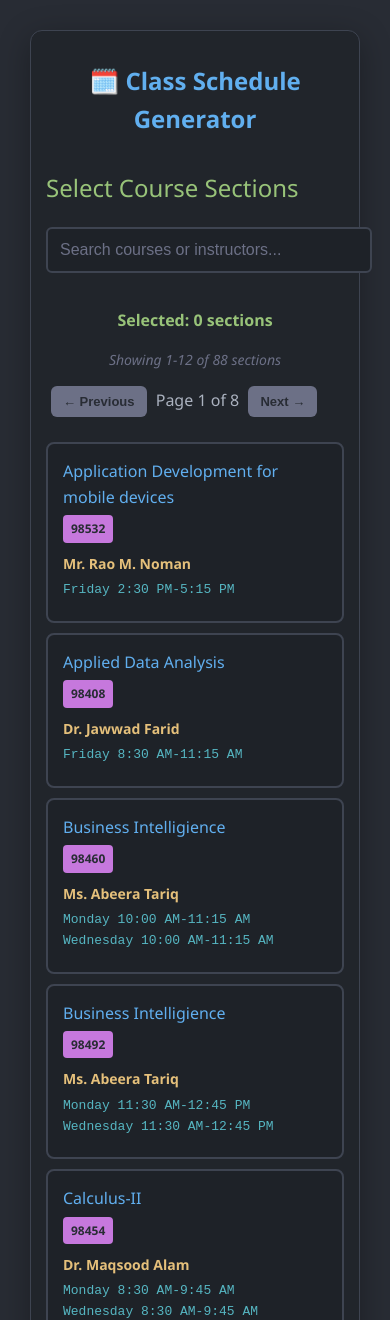
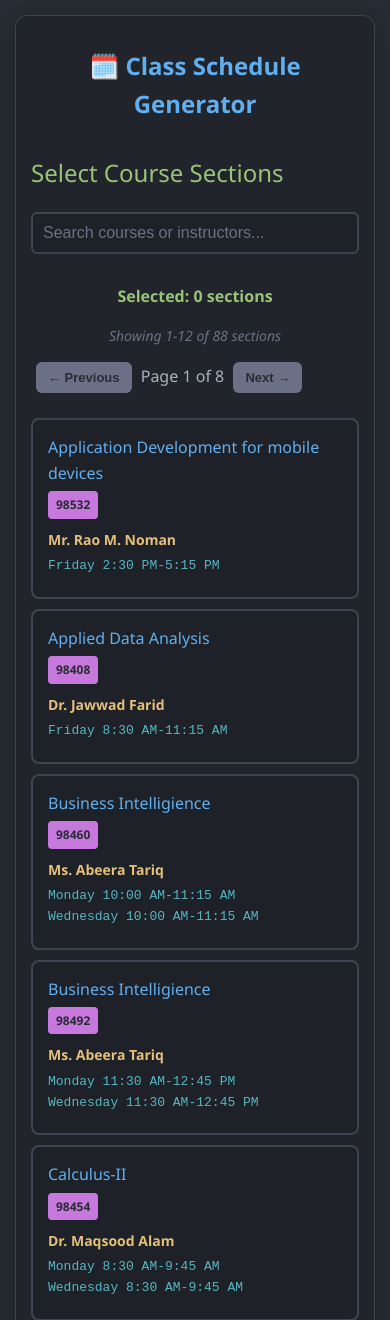
Before and after one commit to Hypxr-7/Class-Schedule, a Flask app: page / in a window 390 px wide. Shown: the top 1320 px of the page. Run offline with Flask 3, Linux system fonts and the light colour scheme.

Commit message:
Fix for search box going out of bounds in smaller screens

```diff
--- a/static/css/style.css
+++ b/static/css/style.css
@@ -259,6 +259,7 @@ h3 {
     background-color: var(--bg-tertiary);
     color: var(--text-primary);
     transition: border-color 0.3s ease;
+    box-sizing: border-box;
 }
 
 .search-box:focus {
@@ -643,9 +644,13 @@ h3 {
 }
 
 @media (max-width: 480px) {
+    body {
+        padding: 10px; /* Reduce body padding on mobile */
+    }
+
     .container {
         padding: 15px;
-        margin: 10px;
+        margin: 5px;
     }
 
     h1 {
@@ -663,6 +668,12 @@ h3 {
 
     .time-column {
         width: 70px;
+    }
+
+    .search-box {
+        padding: 10px; /* Reduce padding on mobile */
+        font-size: 16px; /* Prevent zoom on iOS */
+        margin-bottom: 15px;
     }
 
     .search-filter-section {
```
